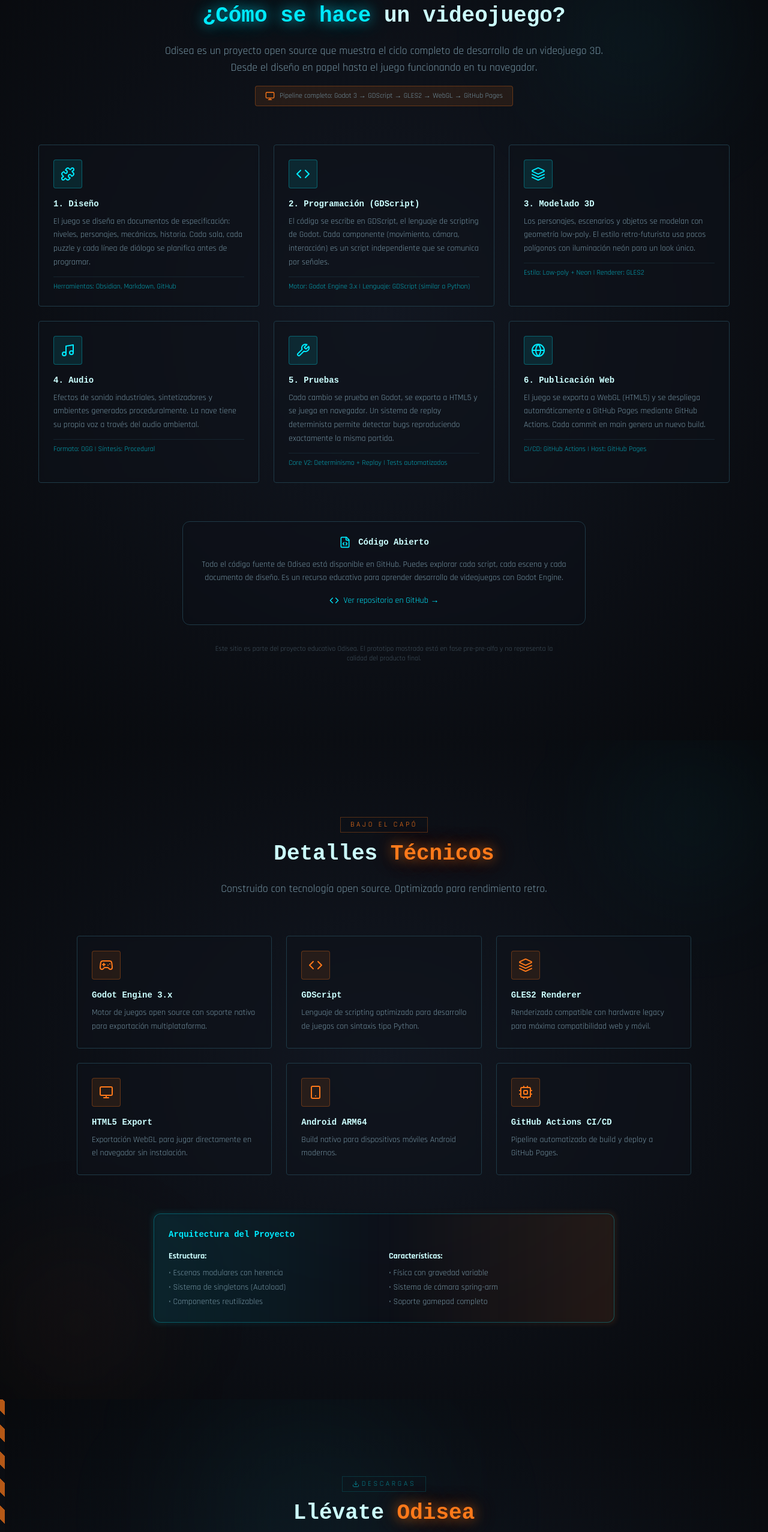
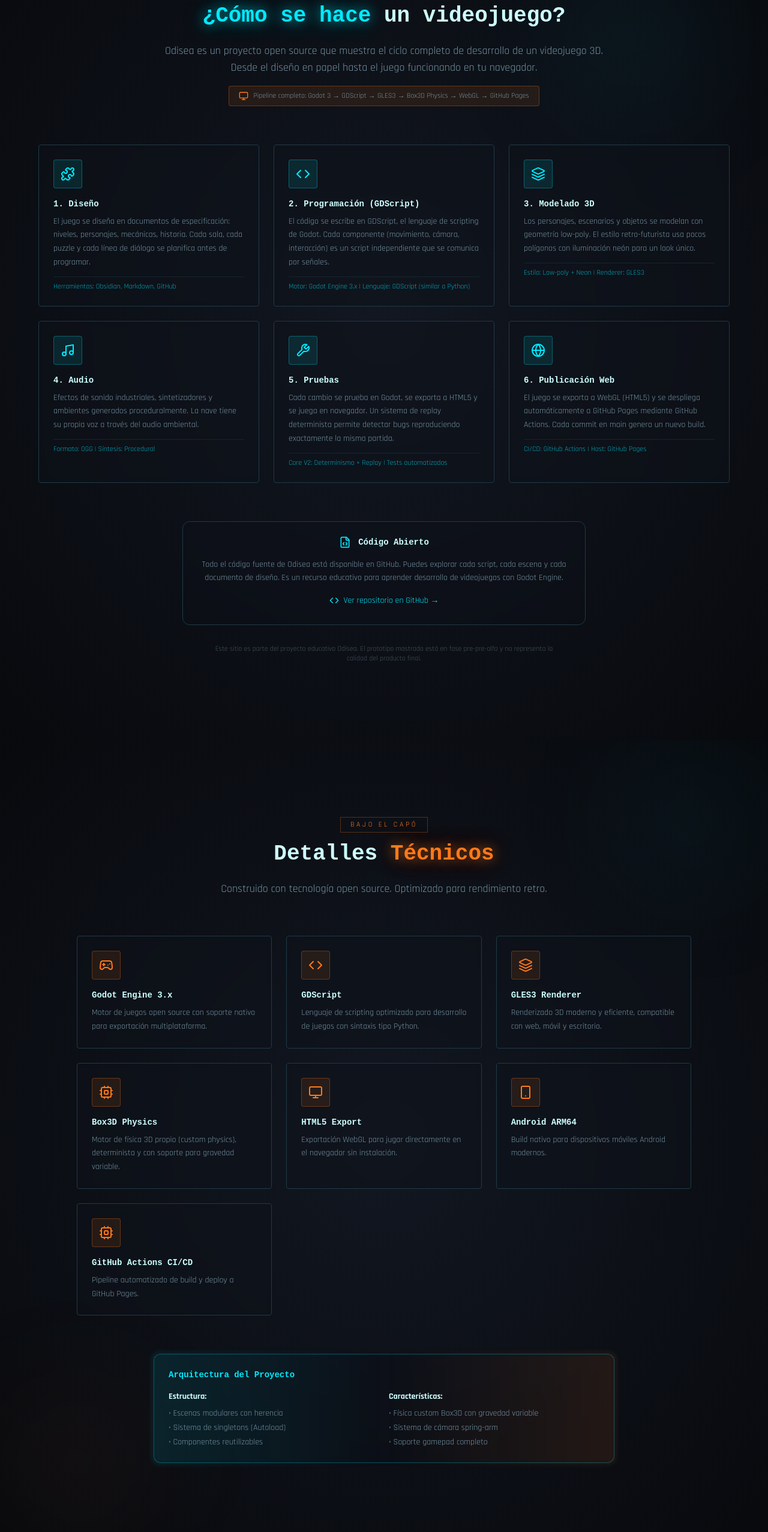
Before and after one commit to icarito/odisea-neon-dreams, a React (Vite) app: page / in a window 1280 px wide. Shown: the part 5222-7776 px from the top of the page at 60% size. Built offline with nearby package versions, Linux system fonts and the light colour scheme; the HTML template or start-up script is replaced by a standard one; a web font is replaced by a local one.

Commit message:
Tech: GLES2 -> GLES3 renderer y mención de física custom Box3D

```diff
--- a/src/components/HowItsMadeSection.tsx
+++ b/src/components/HowItsMadeSection.tsx
@@ -17,7 +17,7 @@ const pipelineSteps = [
     icon: Layers,
     title: "3. Modelado 3D",
     description: "Los personajes, escenarios y objetos se modelan con geometría low-poly. El estilo retro-futurista usa pocos polígonos con iluminación neón para un look único.",
-    detail: "Estilo: Low-poly + Neon | Renderer: GLES2"
+    detail: "Estilo: Low-poly + Neon | Renderer: GLES3"
   },
   {
     icon: Music,
@@ -63,7 +63,7 @@ const HowItsMadeSection = () => {
           <div className="mt-4 inline-flex items-center gap-2 px-4 py-2 bg-accent/10 border border-accent/30 rounded-lg">
             <Monitor className="w-4 h-4 text-accent" />
             <span className="text-xs font-rajdhani text-muted-foreground">
-              Pipeline completo: Godot 3 → GDScript → GLES2 → WebGL → GitHub Pages
+              Pipeline completo: Godot 3 → GDScript → GLES3 → Box3D Physics → WebGL → GitHub Pages
             </span>
           </div>
         </div>
--- a/src/components/TechSection.tsx
+++ b/src/components/TechSection.tsx
@@ -13,8 +13,13 @@ const techStack = [
   },
   {
     icon: Layers,
-    title: "GLES2 Renderer",
-    description: "Renderizado compatible con hardware legacy para máxima compatibilidad web y móvil.",
+    title: "GLES3 Renderer",
+    description: "Renderizado 3D moderno y eficiente, compatible con web, móvil y escritorio.",
+  },
+  {
+    icon: Cpu,
+    title: "Box3D Physics",
+    description: "Motor de física 3D propio (custom physics), determinista y con soporte para gravedad variable.",
   },
   {
     icon: Monitor,
@@ -103,7 +108,7 @@ const TechSection = () => {
                 <div>
                   <strong className="text-foreground">Características:</strong>
                   <ul className="mt-2 space-y-1">
-                    <li>• Física con gravedad variable</li>
+                    <li>• Física custom Box3D con gravedad variable</li>
                     <li>• Sistema de cámara spring-arm</li>
                     <li>• Soporte gamepad completo</li>
                   </ul>
```
